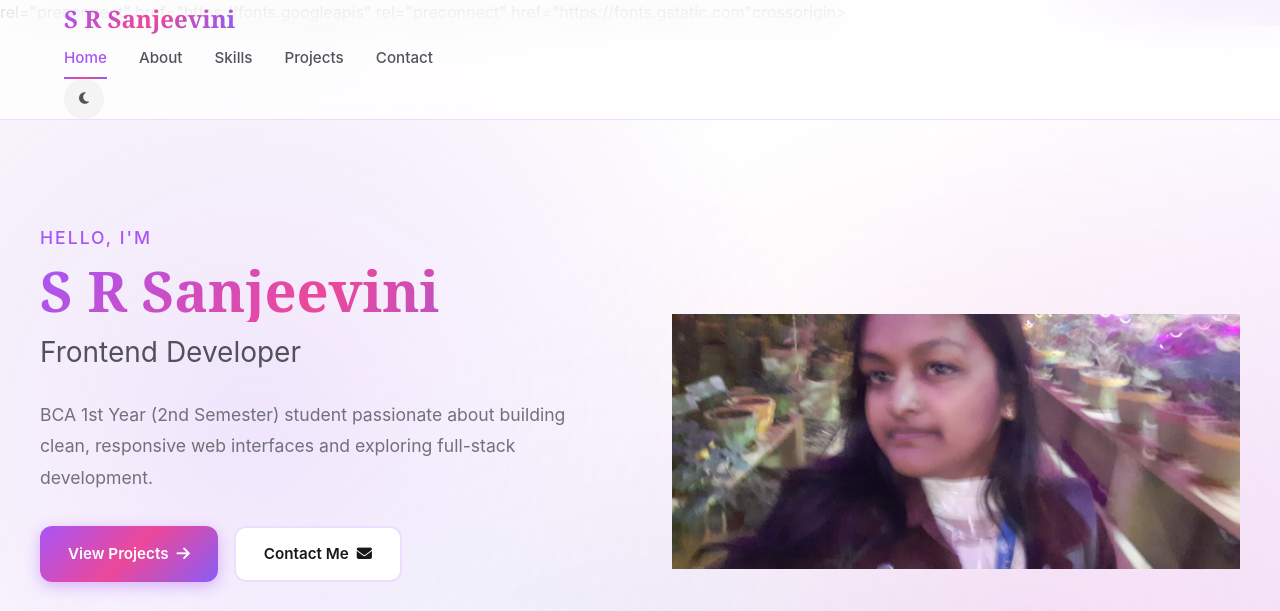
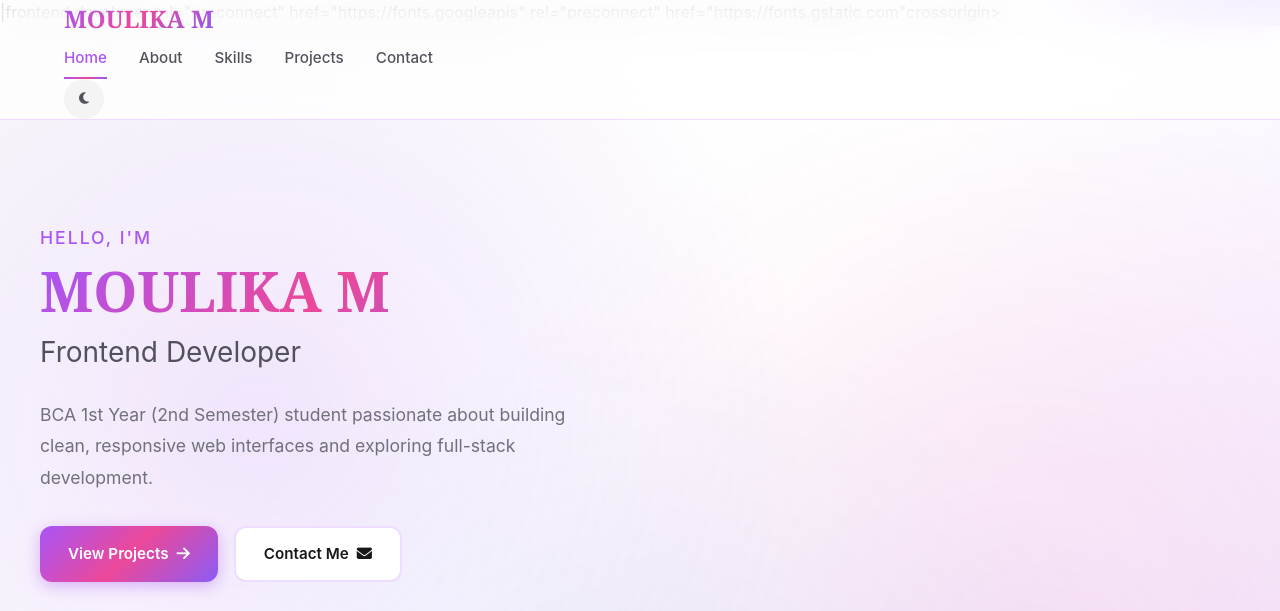
Before and after one commit to 25bcae57-netizen/ideal-train, a website: page index.html in a window 1280 px wide. Shown: the top 611 px of the page. Drawn offline with Linux system fonts and the light colour scheme; no server answers.

Commit message:
Update index.html

```diff
--- a/index.html
+++ b/index.html
@@ -4,7 +4,7 @@
 <head>
     <meta charset="UTF-8">
     <meta name="viewport" content="width=device-width, initial-scale=1.0">
-    <title>S R Sanjeevini|frontend developer</title>
+    <title>MOULIKA M</title>|frontend developer</title>
 
     <link rel="stylesheet" href="style.css">
     <link> rel="preconnect" href="https://fonts.googleapis"
@@ -19,7 +19,7 @@
     <nav class="navbar" id="navbar">
         <div class="nav container">
             <a href="#home" class="nav-logo">
-                <span class="logo-text">S R Sanjeevini</span>
+                <span class="logo-text">MOULIKA M</span>
             </a>
 
             <div class="nav-menu" id="nav-menu">
@@ -45,7 +45,7 @@
         <div class="hero-container">
             <div class="hero-content">
                 <div class="hero-greeting reveal-up">Hello, I'm</div>
-                <h1 class="hero-name reveal-up">S R Sanjeevini</h1>
+                <h1 class="hero-name reveal-up">MOULIKA M</h1>
                 <h2 class="hero-role reveal-up">Frontend Developer</h2>
                 <p class="hero-intro reveal-up">
                     BCA 1st Year (2nd Semester) student passionate about building clean, responsive web interfaces and
@@ -75,9 +75,7 @@
                     </a>
                 </div>
             </div>
-            <div class="hero-image">
-                <img src="images/profile.jpg">
-            </div>
+
         </div>
     </section>
 
@@ -451,7 +449,7 @@
         <div class="container">
             <div class="footer-content">
                 <div class="footer-brand">
-                    <h3 class="footer-name">S R Sanjeevini</h3>
+                    <h3 class="footer-name"> MOULIKA M</h3>
                     <p class="footer-tagline">Frontend Developer & BCA Student</p>
                 </div>
 
@@ -490,7 +488,7 @@
             </div>
 
             <div class="footer-bottom">
-                <p>&copy; 2026 S R Sanjeevini. All rights reserved.</p>
+                <p>&copy; 2026 MOULIKA M. All rights reserved.</p>
                 <p>Built with <i class="fas fa-heart"></i> using HTML, CSS & JavaScript</p>
             </div>
         </div>
```
